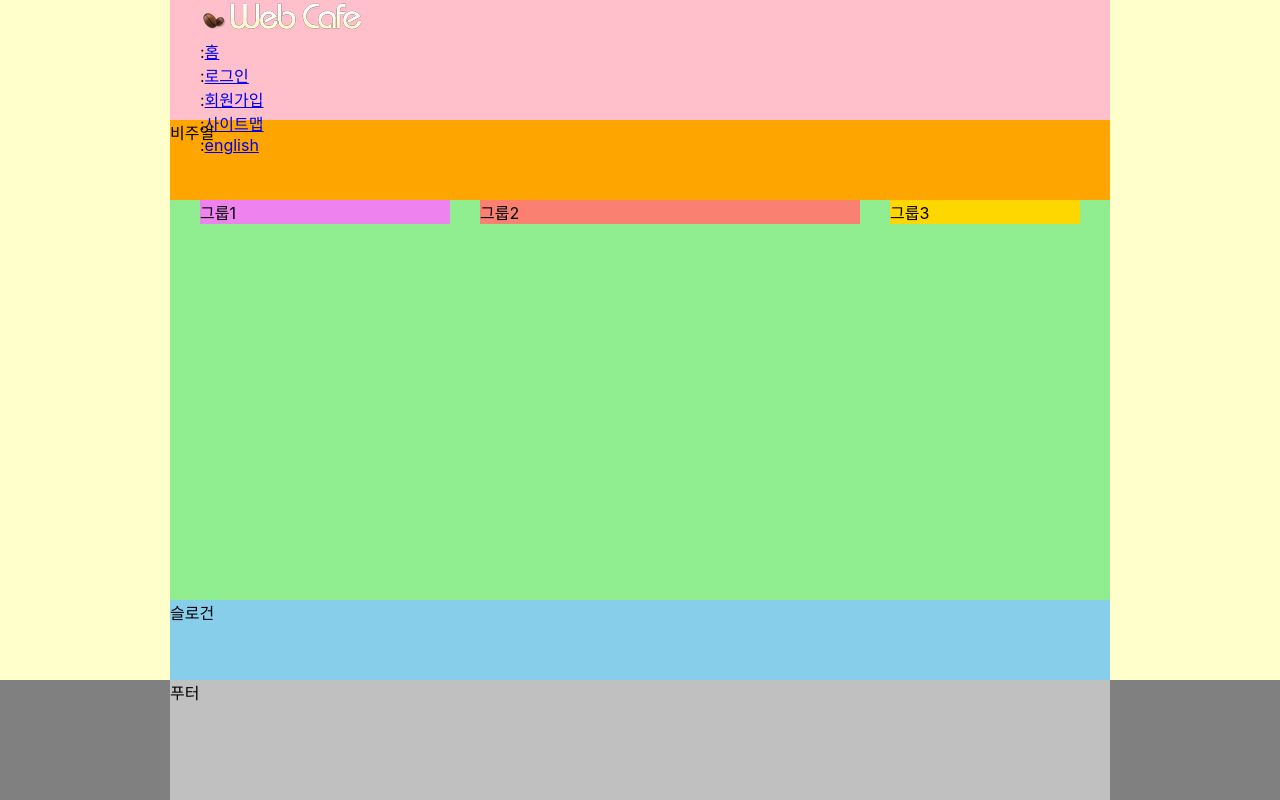
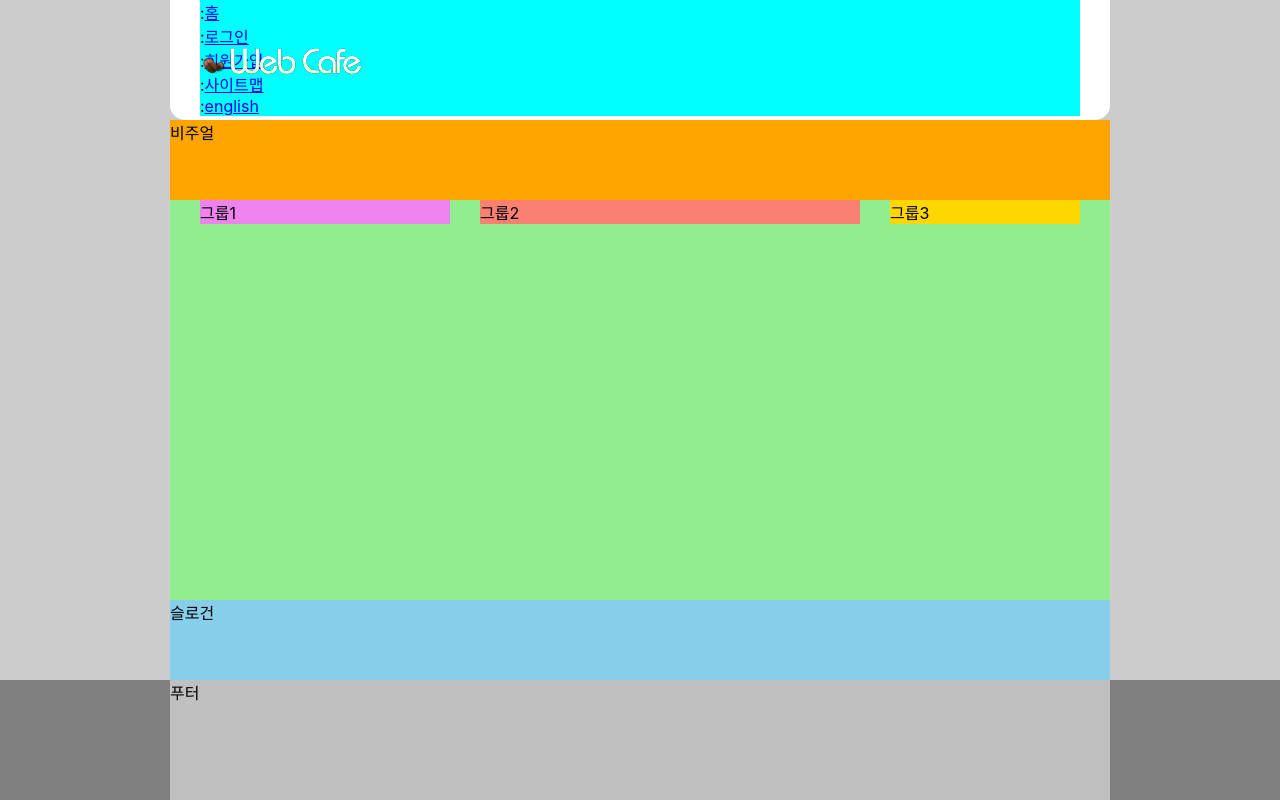
Before and after one commit to mungmung2j/HTML5, a plain HTML site: page index.html in a window 1280 px wide. Drawn offline with Linux system fonts and the light colour scheme; a web font is replaced by a local one.

Commit message:
로고 배치 완료

```diff
--- a/styles/style.css
+++ b/styles/style.css
@@ -7,7 +7,7 @@
 
 /*본문 스타일 */
 body {
-  background: #ffc;
+  background: #ccc;
   font-family: 'Pretendard Variable', Pretendard, -apple-system, BlinkMacSystemFont, system-ui,
     Roboto, 'Helvetica Neue', 'Segoe UI', 'Apple SD Gothic Neo', 'Noto Sans KR', 'Malgun Gothic',
     'Apple Color Emoji', 'Segoe UI Emoji', 'Segoe UI Symbol', sans-serif;
@@ -24,10 +24,25 @@ body {
 }
 /* 헤더 */
 .header {
-  background: pink;
+  background: #fff;
   padding: 0 30px;
   height: 15vh;
+  border-radius: 0 0 15px 15px;
+  position:relative;
 }
+
+/* 로고 */
+.logo{
+  position:absolute;
+  top:45px;
+  bottom:60px;
+}
+
+/* 텍스트 링크 모음 */
+.member{
+  background-color: aqua;
+}
+
 
 /* 비주얼 */
 .visual {
```
